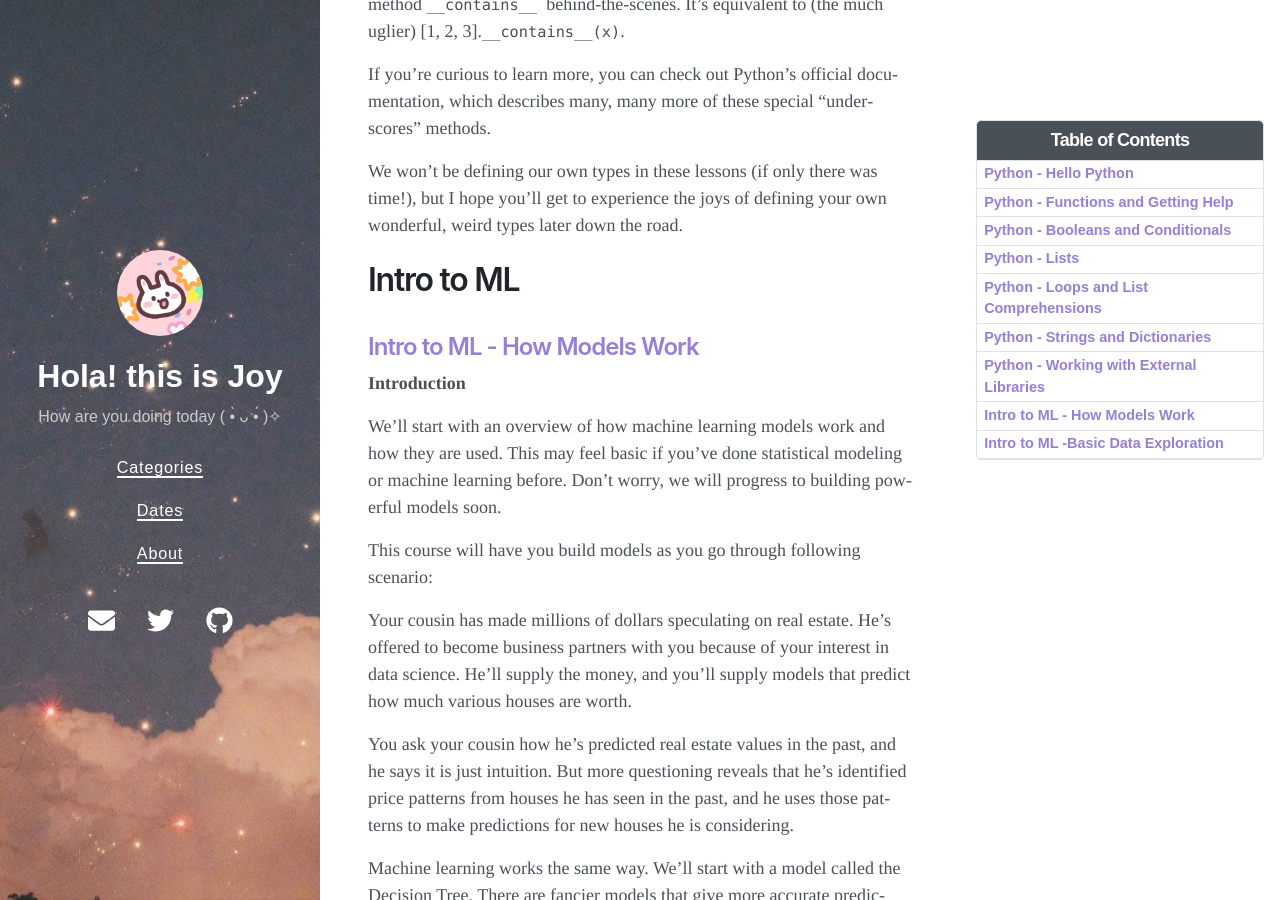
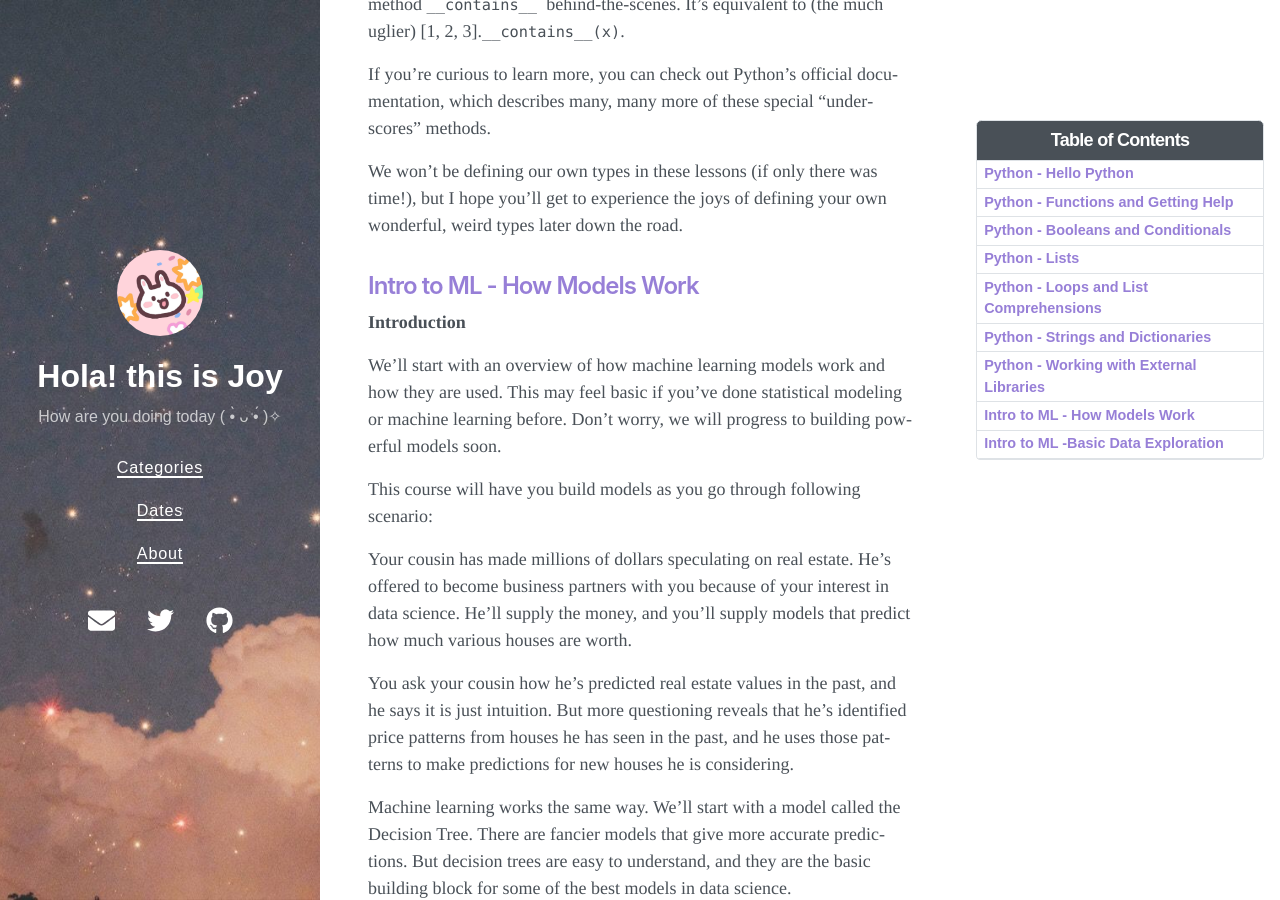
Before and after one commit to Joy3Luo/mathnotes, a Jekyll site: the page built from _posts/2021-08-02-30_ML.md, in a window 1280 px wide and 900 px high, scrolled down 83705 px. Built offline with Jekyll 4.4.1, drawn with Linux system fonts in a browser that asks for light colours; nearby versions of some CDN libraries.

Commit message:
Update 2021-08-02-30_ML.md

```diff
--- a/_posts/2021-08-02-30_ML.md
+++ b/_posts/2021-08-02-30_ML.md
@@ -3159,8 +3159,6 @@ If you're curious to learn more, you can check out Python's official documentati
 
 We won't be defining our own types in these lessons (if only there was time!), but I hope you'll get to experience the joys of defining your own wonderful, weird types later down the road.
 
-# Intro to ML
-
 ## <font color= 977FD7> Intro to ML - How Models Work </font>
 
 **Introduction**
```
